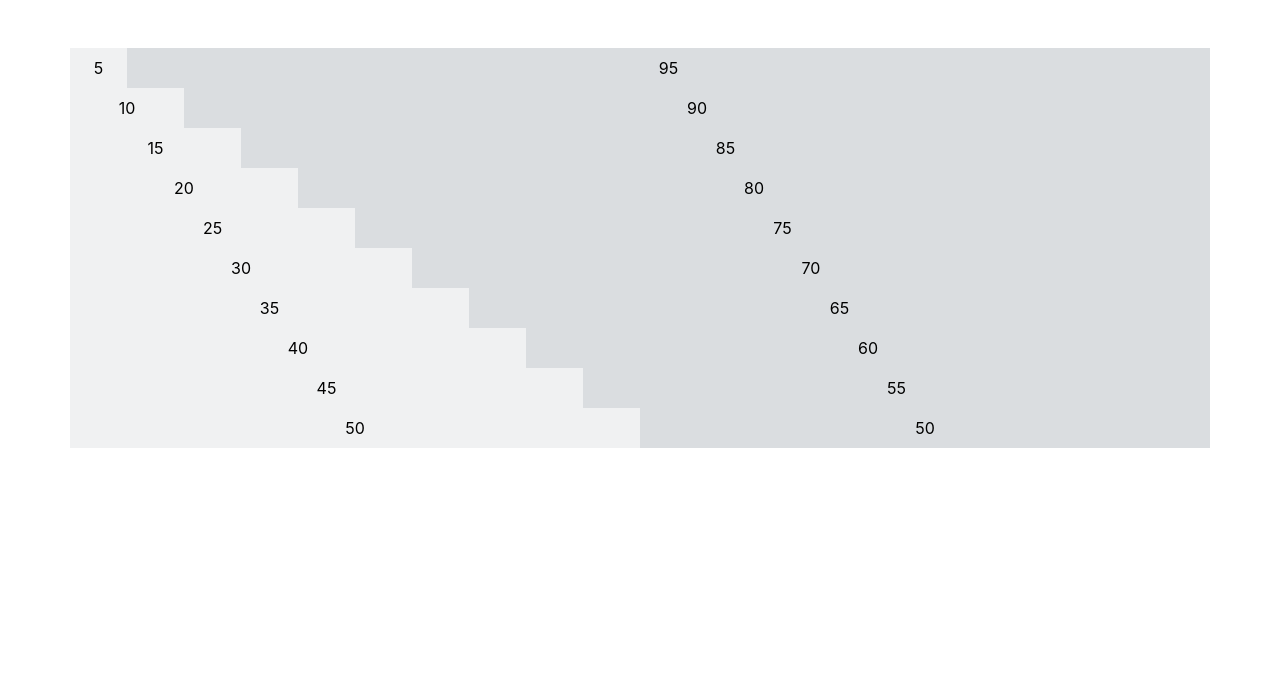
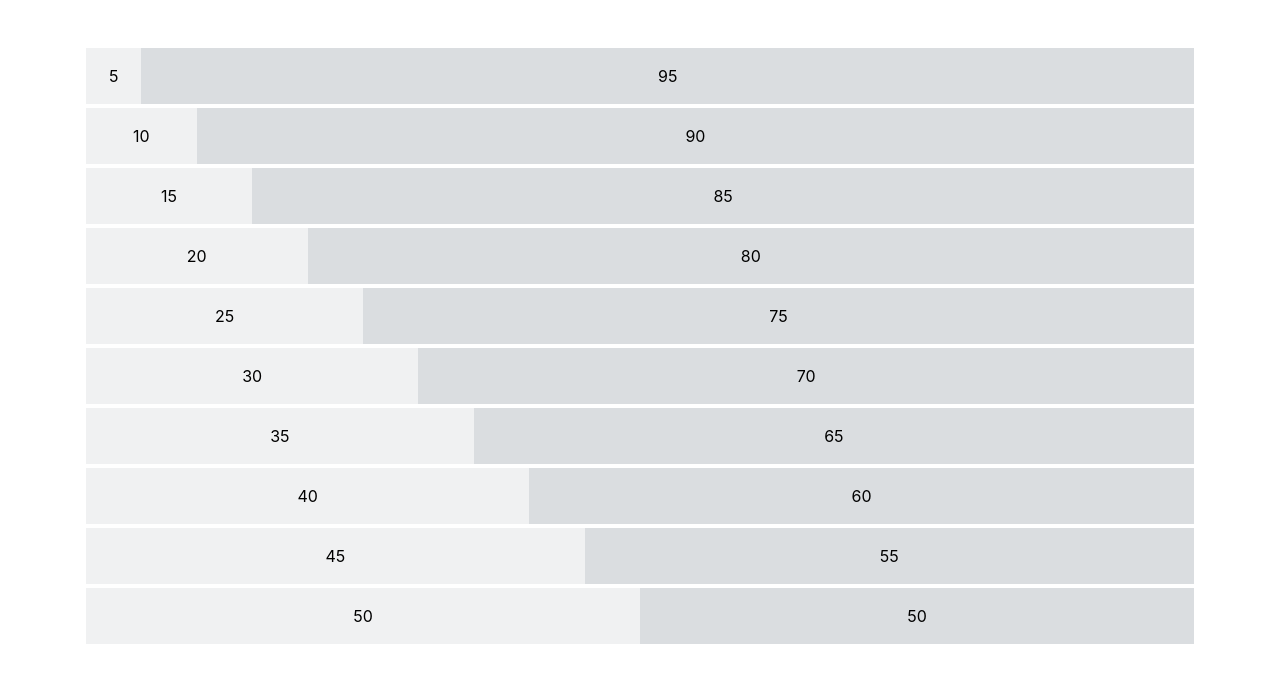
Before and after one commit to shaneoliver/tinkercss, a website: page index.html in a window 1280 px wide. Drawn offline with Linux system fonts and the light colour scheme.

Commit message:
Fix the box sizing property in normalize

```diff
--- a/index.html
+++ b/index.html
@@ -10,26 +10,26 @@
     <body class="font-sans line-normal mt-12">
         <div class="container">
             <div class="flex flex-wrap">
-                <div class="block-5 bg-gray-100:odd bg-gray-200:even"><div class="p-2 text-center">5</div></div>
-                <div class="block-95 bg-gray-100:odd bg-gray-200:even"><div class="p-2 text-center">95</div></div>
-                <div class="block-10 bg-gray-100:odd bg-gray-200:even"><div class="p-2 text-center">10</div></div>
-                <div class="block-90 bg-gray-100:odd bg-gray-200:even"><div class="p-2 text-center">90</div></div>
-                <div class="block-15 bg-gray-100:odd bg-gray-200:even"><div class="p-2 text-center">15</div></div>
-                <div class="block-85 bg-gray-100:odd bg-gray-200:even"><div class="p-2 text-center">85</div></div>
-                <div class="block-20 bg-gray-100:odd bg-gray-200:even"><div class="p-2 text-center">20</div></div>
-                <div class="block-80 bg-gray-100:odd bg-gray-200:even"><div class="p-2 text-center">80</div></div>
-                <div class="block-25 bg-gray-100:odd bg-gray-200:even"><div class="p-2 text-center">25</div></div>
-                <div class="block-75 bg-gray-100:odd bg-gray-200:even"><div class="p-2 text-center">75</div></div>
-                <div class="block-30 bg-gray-100:odd bg-gray-200:even"><div class="p-2 text-center">30</div></div>
-                <div class="block-70 bg-gray-100:odd bg-gray-200:even"><div class="p-2 text-center">70</div></div>
-                <div class="block-35 bg-gray-100:odd bg-gray-200:even"><div class="p-2 text-center">35</div></div>
-                <div class="block-65 bg-gray-100:odd bg-gray-200:even"><div class="p-2 text-center">65</div></div>
-                <div class="block-40 bg-gray-100:odd bg-gray-200:even"><div class="p-2 text-center">40</div></div>
-                <div class="block-60 bg-gray-100:odd bg-gray-200:even"><div class="p-2 text-center">60</div></div>
-                <div class="block-45 bg-gray-100:odd bg-gray-200:even"><div class="p-2 text-center">45</div></div>
-                <div class="block-55 bg-gray-100:odd bg-gray-200:even"><div class="p-2 text-center">55</div></div>
-                <div class="block-50 bg-gray-100:odd bg-gray-200:even"><div class="p-2 text-center">50</div></div>
-                <div class="block-50 bg-gray-100:odd bg-gray-200:even"><div class="p-2 text-center">50</div></div>
+                <div class="p-4 text-center mb-1 block-5 bg-gray-100:odd bg-gray-200:even">5</div>
+                <div class="p-4 text-center mb-1 block-95 bg-gray-100:odd bg-gray-200:even">95</div>
+                <div class="p-4 text-center mb-1 block-10 bg-gray-100:odd bg-gray-200:even">10</div>
+                <div class="p-4 text-center mb-1 block-90 bg-gray-100:odd bg-gray-200:even">90</div>
+                <div class="p-4 text-center mb-1 block-15 bg-gray-100:odd bg-gray-200:even">15</div>
+                <div class="p-4 text-center mb-1 block-85 bg-gray-100:odd bg-gray-200:even">85</div>
+                <div class="p-4 text-center mb-1 block-20 bg-gray-100:odd bg-gray-200:even">20</div>
+                <div class="p-4 text-center mb-1 block-80 bg-gray-100:odd bg-gray-200:even">80</div>
+                <div class="p-4 text-center mb-1 block-25 bg-gray-100:odd bg-gray-200:even">25</div>
+                <div class="p-4 text-center mb-1 block-75 bg-gray-100:odd bg-gray-200:even">75</div>
+                <div class="p-4 text-center mb-1 block-30 bg-gray-100:odd bg-gray-200:even">30</div>
+                <div class="p-4 text-center mb-1 block-70 bg-gray-100:odd bg-gray-200:even">70</div>
+                <div class="p-4 text-center mb-1 block-35 bg-gray-100:odd bg-gray-200:even">35</div>
+                <div class="p-4 text-center mb-1 block-65 bg-gray-100:odd bg-gray-200:even">65</div>
+                <div class="p-4 text-center mb-1 block-40 bg-gray-100:odd bg-gray-200:even">40</div>
+                <div class="p-4 text-center mb-1 block-60 bg-gray-100:odd bg-gray-200:even">60</div>
+                <div class="p-4 text-center mb-1 block-45 bg-gray-100:odd bg-gray-200:even">45</div>
+                <div class="p-4 text-center mb-1 block-55 bg-gray-100:odd bg-gray-200:even">55</div>
+                <div class="p-4 text-center mb-1 block-50 bg-gray-100:odd bg-gray-200:even">50</div>
+                <div class="p-4 text-center mb-1 block-50 bg-gray-100:odd bg-gray-200:even">50</div>
             </div>
         </div>
     </body>
--- a/sass/_normalize.scss
+++ b/sass/_normalize.scss
@@ -11,6 +11,13 @@
 html {
     line-height: 1.15; /* 1 */
     -webkit-text-size-adjust: 100%; /* 2 */
+    box-sizing: border-box;
+}
+
+*,
+::after,
+::before {
+    box-sizing: inherit;
 }
 
 /* Sections
```
Also changed, not shown: css/app.css.
